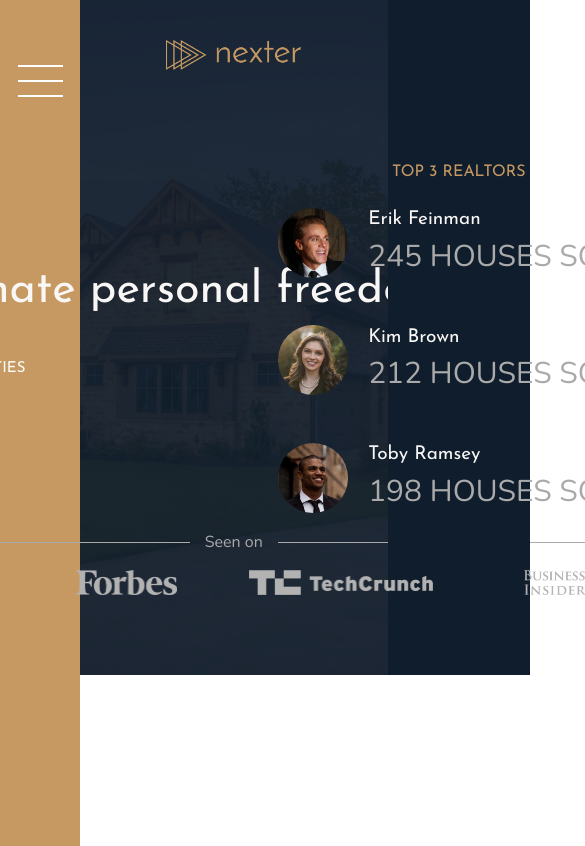
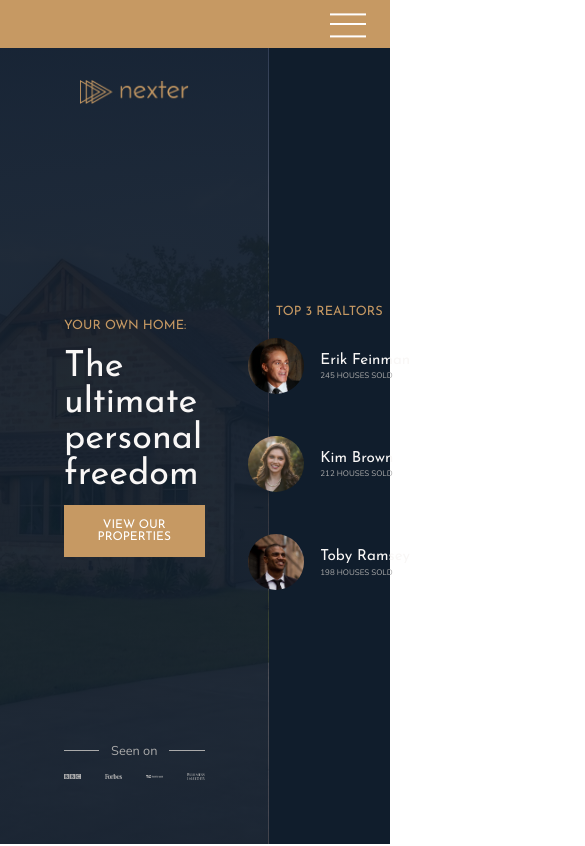
Before and after one commit to wyne-ybanez/Advanced-Sass-Grid, a website: page index.html in a window 390 px wide. Shown: the top 846 px of the page, 585 px wide, since content can reach past the window. Drawn offline with nearby package versions, Linux system fonts and the light colour scheme.

Commit message:
Update: format sidebar for responsiveness

```diff
--- a/sass/_base.scss
+++ b/sass/_base.scss
@@ -14,6 +14,13 @@
 $font-primary: 'Nunito', sans-serif;
 $font-display: 'Josefin Sans', sans-serif;
 
+// RESPONSIVE BREAKPOINTS, 1em = 16px
+$bp-largest: 75em; // (1200px / 16px) = 75
+$bp-large: 68.75em; // (1100px / 16px) = 68.75
+$bp-medium: 56.25em; // (900px / 16px) = 56.25
+$bp-small: 37.5em; // (600px / 16px) = 37.5
+$bp-smallest: 31.25em; // (500px / 16px) = 31.25
+
 *,
 *::before,
 *::after {
@@ -25,6 +32,10 @@
 html {
   box-sizing: border-box;
   font-size: 62.5%; // 10px/16px = 62.5% -> 1rem = 10px
+
+  @media only screen and (max-width: $bp-largest) {
+    font-size: 50%;
+  }
 }
 
 body {
@@ -53,8 +64,12 @@
     [center-end] minmax(6rem, 1fr)
     [full-end];
 
-  & > * {
-    padding: 40px;
-    font-size: 3rem;
-  }
+   @media only screen and (max-width: $bp-large) {
+        grid-template-rows: 6rem 80vh min-content 40vw repeat(3, min-content);
+        grid-template-columns: [full-start] minmax(6rem, 1fr) [center-start] repeat(8, [col-start] minmax(min-content, 14rem) [col-end]) [center-end] minmax(6rem, 1fr) [full-end];
+    }
+
+    @media only screen and (max-width: $bp-medium) {
+        grid-template-rows: 6rem calc(100vh - 6rem);
+    }
 }
--- a/sass/_header.scss
+++ b/sass/_header.scss
@@ -16,8 +16,8 @@
    Big header space in row 1 from _base.scss.
    All other rows are set to 1fr.
   */
-  grid-template-rows: 1fr min-content 6rem 1fr;
-  grid-template-columns: max-content;
+  grid-template-rows: 1fr min-content minmax(6rem, min-content) 1fr;
+  grid-template-columns: minmax(min-content, max-content);
   row-gap: 1.5rem;
   justify-content: center;
 
@@ -56,9 +56,11 @@
     grid-template-columns: repeat(4, 1fr);
     column-gap: 3rem;
     justify-items: center;
+    align-items: center;
 
     img {
-      height: 2.5rem;
+      max-height: 2.5rem;
+      max-width: 100%;
       filter: brightness(70%); // 100% is default
     }
   }
--- a/sass/_sidebar.scss
+++ b/sass/_sidebar.scss
@@ -5,6 +5,13 @@
 
     display: flex;
     justify-content: center;
+
+    @media only screen and (max-width: $bp-large) {
+       grid-column: 1 / -1;
+       grid-row: 1 / 2;
+       justify-content: flex-end;
+       align-items: center;
+    }
 }
 
 .nav-btn {
@@ -26,12 +33,17 @@
     }
 
     // Top line
-    &::before {
-        transform: translateY(-1.5rem);
-    }
+    &::before { transform: translateY(-1.5rem); }
 
     // Bottom line
-    &::after {
-        transform: translateY(1.3rem);
+    &::after { transform: translateY(1.3rem); }
+
+    // For smaller screens smaller than desktop
+    @media only screen and (max-width: $bp-large) {
+        margin-top: 0;
+        margin-right: 3rem;
+
+        &::before { transform: translateY(-1.2rem); }
+        &::after { transform: translateY(1.3rem) }
     }
 }
```
Also changed, not shown: css/style.css.
